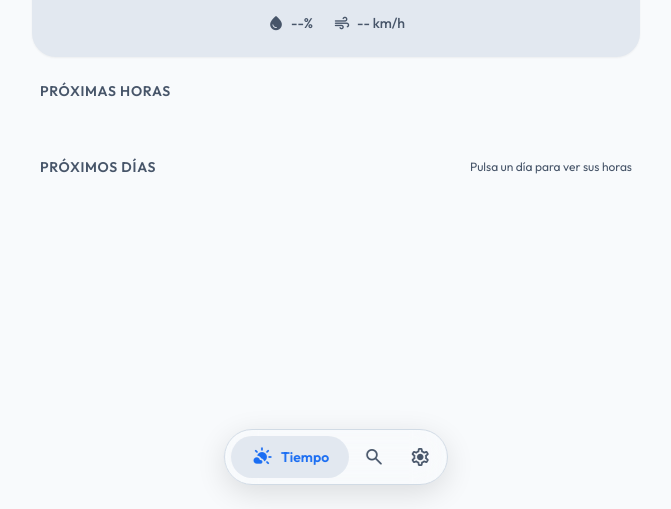
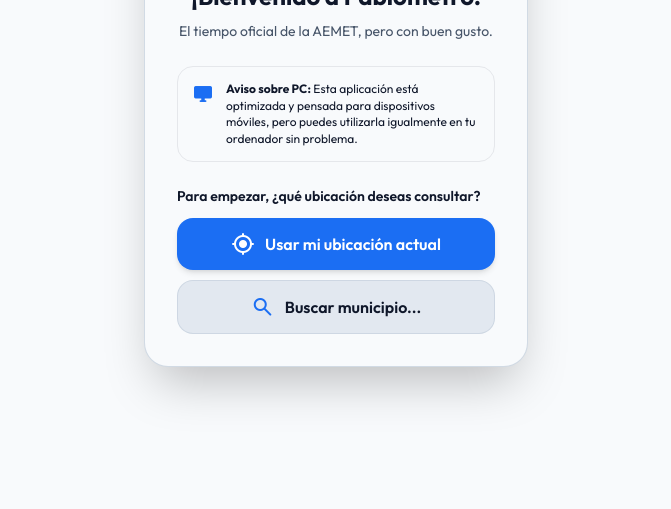
Before and after one commit to pabloinfo1/pablo-tiempo, a plain HTML site: page index.html in a window 1280 px wide. Shown: the part 291-800 px from the top of the page, without its empty margins (304-975 px from the left). Drawn offline with nearby package versions, Linux system fonts and the light colour scheme.

Commit message:
Update index.html

```diff
--- a/index.html
+++ b/index.html
@@ -254,12 +254,12 @@
     <section id="ui-lista-dias" class="bg-md-surface-container rounded-md-card overflow-hidden mb-6">
     </section>
 
-    <!-- Última actualización añadida aquí -->
+    <!-- Última actualización -->
     <p id="ui-ultima-act" class="text-center text-xs text-text-muted mt-2 mb-6 font-medium"></p>
   </main>
 
-  <!-- Barra de navegación inferior: solo muestra texto en la pestaña activa -->
-  <nav class="fixed bottom-6 left-1/2 -translate-x-1/2 bg-md-surface/85 backdrop-blur-lg shadow-[0_8px_30px_rgb(0,0,0,0.12)] border border-border-color rounded-full p-1.5 flex items-center justify-between gap-1 z-40">
+  <!-- Barra de navegación inferior -->
+  <nav id="bottom-nav" class="fixed bottom-6 left-1/2 -translate-x-1/2 bg-md-surface/85 backdrop-blur-lg shadow-[0_8px_30px_rgb(0,0,0,0.12)] border border-border-color rounded-full p-1.5 flex items-center justify-between gap-1 z-40 transition-opacity">
     <button id="btn-tiempo" class="nav-btn flex items-center justify-center gap-2 px-5 py-2.5 bg-md-surface-container-high rounded-full transition-all duration-200 text-md-primary">
       <span class="nav-icon material-symbols-rounded text-[22px]" style="font-variation-settings: 'FILL' 1;">partly_cloudy_day</span>
       <span class="nav-label text-sm font-semibold">Tiempo</span>
@@ -273,6 +273,39 @@
       <span class="nav-label text-sm font-semibold hidden">Opciones</span>
     </button>
   </nav>
+
+  <!-- Modal Bienvenida (Primer acceso) -->
+  <div id="welcome-modal" class="fixed inset-0 z-[100] hidden items-center justify-center p-4 bg-md-surface backdrop-blur-md transition-opacity">
+    <div class="bg-md-surface border border-border-color rounded-3xl p-6 md:p-8 max-w-sm w-full shadow-2xl flex flex-col items-center text-center gap-6">
+      <img src="favicon.png" alt="Pablómetro Logo" class="w-20 h-20 rounded-2xl shadow-sm -mt-2">
+
+      <div>
+        <h2 class="text-2xl font-bold text-text-main mb-2">¡Bienvenido a Pablómetro!</h2>
+        <p class="text-sm text-text-muted leading-relaxed">El tiempo oficial de la AEMET, pero con buen gusto.</p>
+      </div>
+
+      <div class="bg-md-primary/10 border border-md-primary/20 rounded-2xl p-3.5 w-full flex items-start gap-3 text-left">
+        <span class="material-symbols-rounded text-md-primary shrink-0 mt-0.5 text-[22px]">desktop_windows</span>
+        <p class="text-xs text-text-main leading-snug">
+          <strong>Aviso sobre PC:</strong> Esta aplicación está optimizada y pensada para dispositivos móviles, pero puedes utilizarla igualmente en tu ordenador sin problema.
+        </p>
+      </div>
+
+      <div class="w-full text-left">
+        <p class="text-sm font-semibold text-text-main mb-3">Para empezar, ¿qué ubicación deseas consultar?</p>
+        <div class="flex flex-col gap-2.5">
+          <button id="btn-welcome-gps" class="w-full py-3.5 px-4 bg-md-primary text-white rounded-2xl flex items-center justify-center gap-2.5 font-semibold active:scale-[0.98] transition shadow-md">
+            <span class="material-symbols-rounded" id="icono-welcome-gps">my_location</span>
+            <span id="texto-welcome-gps">Usar mi ubicación actual</span>
+          </button>
+          <button id="btn-welcome-search" class="w-full py-3.5 px-4 bg-md-surface-container-high hover:bg-md-surface-container transition rounded-2xl flex items-center justify-center gap-2.5 text-text-main font-semibold border border-border-color">
+            <span class="material-symbols-rounded text-md-primary">search</span>
+            <span>Buscar municipio...</span>
+          </button>
+        </div>
+      </div>
+    </div>
+  </div>
 
   <!-- Modal grande superpuesto para Avisos Meteorológicos -->
   <div id="alert-modal" class="fixed inset-0 z-[65] hidden items-center justify-center p-4 bg-black/60 backdrop-blur-sm opacity-0 transition-opacity duration-300">
@@ -320,7 +353,7 @@
   </div>
 
   <!-- Modal del buscador -->
-  <div id="search-modal" class="fixed inset-0 bg-md-surface z-50 hidden flex-col transition-opacity">
+  <div id="search-modal" class="fixed inset-0 bg-md-surface z-[110] hidden flex-col transition-opacity">
     <div class="p-4 flex gap-3 items-center border-b border-border-color bg-md-surface">
       <button id="btn-close-search" class="p-2 rounded-full hover:bg-md-surface-container transition flex items-center justify-center">
         <span class="material-symbols-rounded text-text-muted">arrow_back</span>
```
